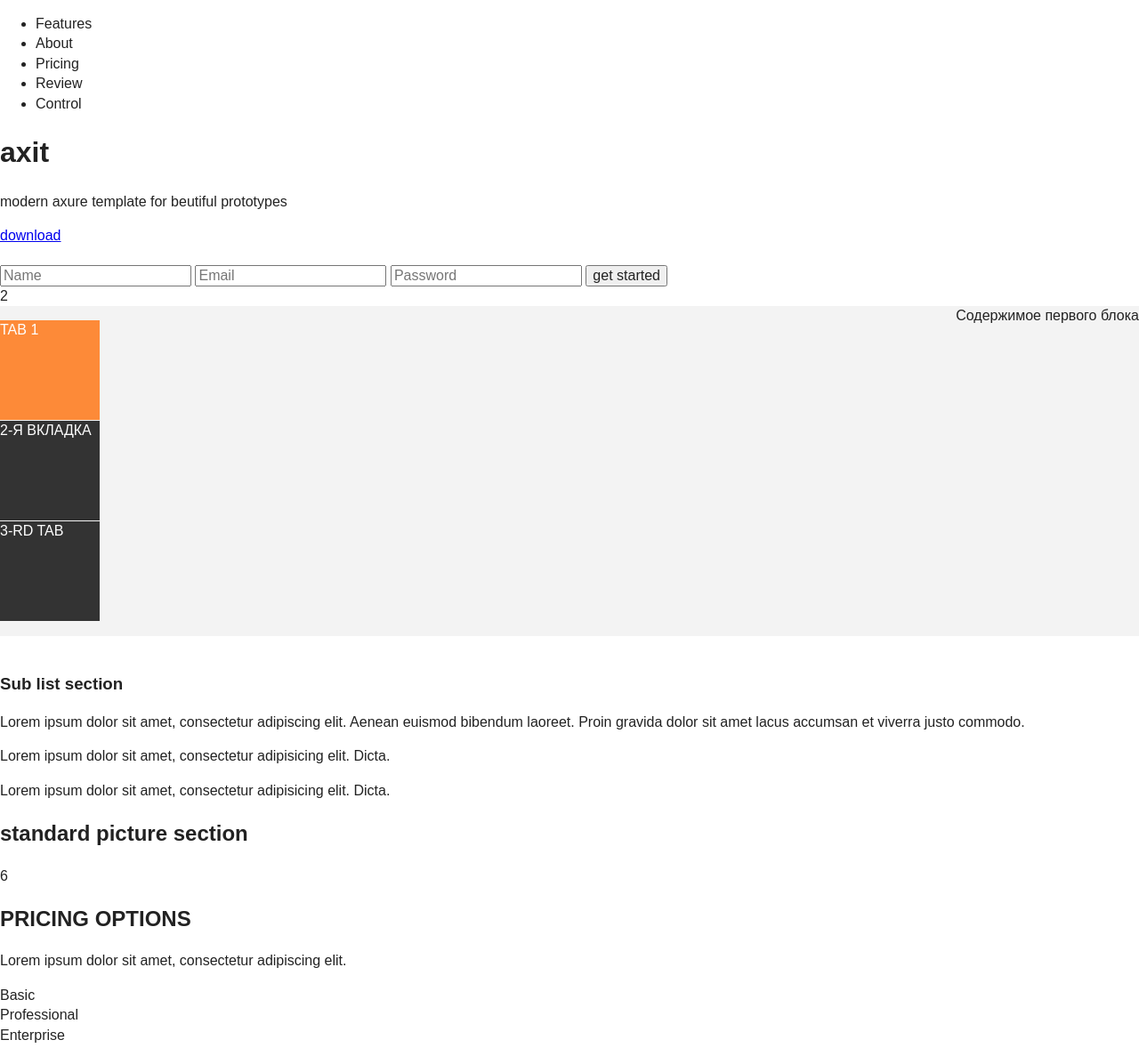
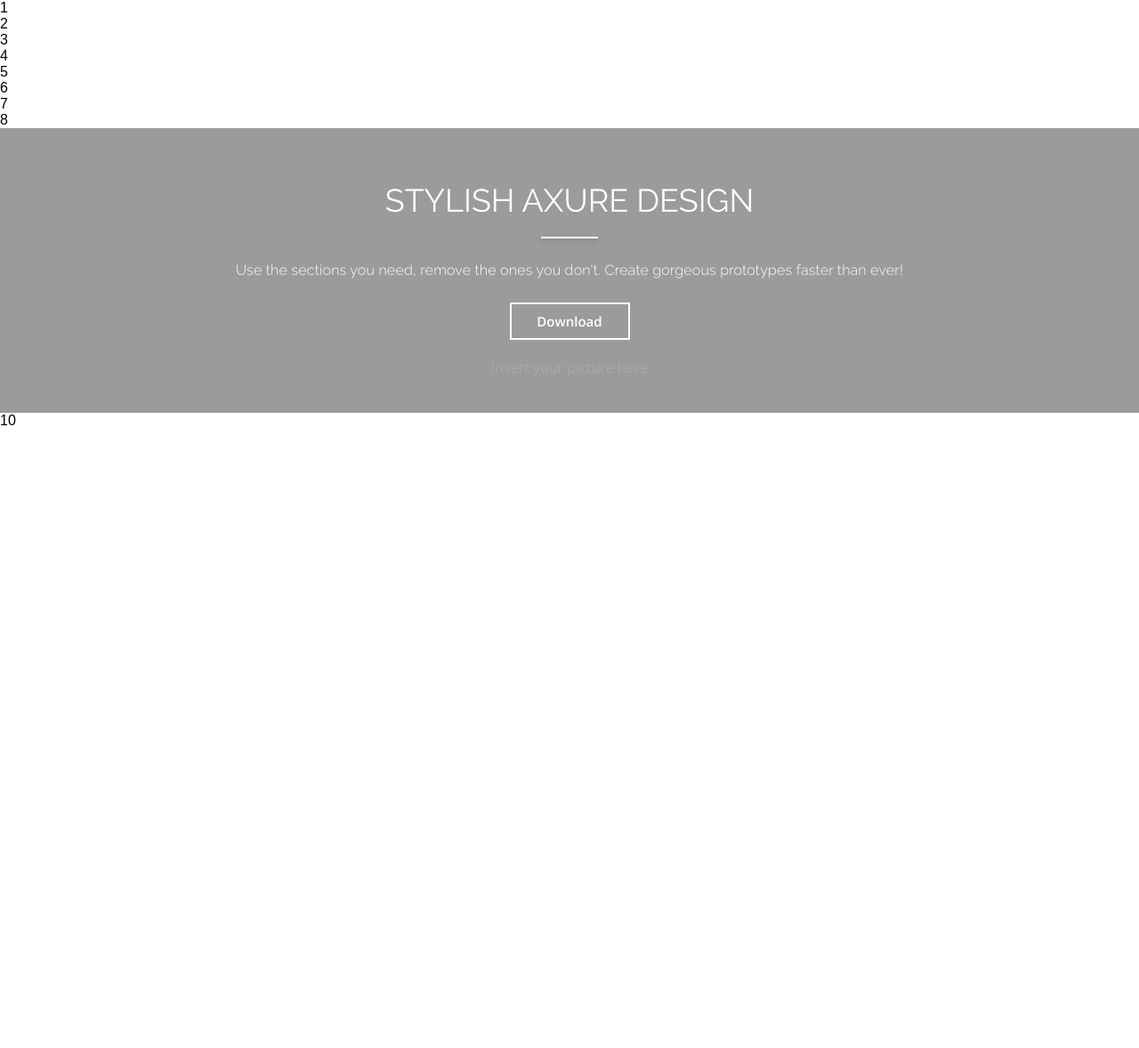
Before and after one commit to BeetrootClass/beetrootclass.github.io, a plain HTML site: page index.html in a window 1280 px wide. Shown: the top 1178 px of the page at 89% size. After the commit the page ends 800 px from the top, so only its background shows below. Drawn offline with nearby package versions, Linux system fonts and the light colour scheme; files that its build step writes are made by us from their sources.

Commit message:
version_saturday

```diff
--- /dev/null
+++ b/css/style.css
@@ -0,0 +1,76 @@
+.container-wrapper-background {
+	background-color: #9b9b9b;
+    min-height: 320px;
+	padding: 0;
+}
+.container-custom_9 {
+	width: 1123px;
+    padding: 0;
+    margin: 0 auto;
+}
+.section-stylish-header {
+	padding-top: 60px;
+}
+.section-stylish-header h3 {
+	font-family: Raleway;
+	text-transform: uppercase;
+	color: white;
+	font-size: 36px;
+	font-weight: 400;
+	text-align: center;
+	margin: 0;
+}
+.section-stylish-header h3::after {
+	content: "";
+	display: block;
+	background-image: url(../img/divider.png);
+	width: 74px;
+	height: 16px;
+	text-align: center;
+	margin: 16px auto;
+	padding: 0;
+}
+.section-stylish-slogan {
+	text-align: center;
+}
+.section-stylish-slogan span {
+	font-family: Raleway;
+	color: white;
+	font-size: 16px;
+	font-weight: 300;
+	letter-spacing: 0.2px;
+	text-align: center;
+	margin: 0;
+}
+.section-stylish-button {
+	text-align: center;
+	margin-top: 27px;
+}
+.section-stylish-button .section-stylish-press {
+	background-color: transparent;
+	color: white;
+	border: 2px solid white;
+	width: 135px;
+	height: 42px;
+}
+.section-stylish-button .section-stylish-press:hover {
+  background-color: grey;
+}
+.section-stylish-button .section-stylish-press a {
+	font-family: 'Open Sans', sans-serif;
+	font-weight: 600;
+	color: white;
+	font-size: 15px;
+	text-decoration: none;
+}
+.section-stylish-link {
+	margin-top: 20px;
+	text-align: center;
+}
+.section-stylish-link a {
+	font-family: 'Open Sans', sans-serif;
+	font-weight: 300;
+	color: darkgrey;
+	font-size: 16px;
+	text-decoration: none;
+}
--- a/index.html
+++ b/index.html
@@ -1,152 +1,57 @@
-<!doctype html>
-<html class="no-js" lang="">
-
-<head>
+<!DOCTYPE html>
+<!-- saved from url=(0050)file:///C:/beet/beetrootclass.github.io/index.html -->
+<html class="no-js" lang=""><head><meta http-equiv="Content-Type" content="text/html; charset=UTF-8">
     <meta charset="utf-8">
     <meta http-equiv="X-UA-Compatible" content="IE=edge,chrome=1">
     <title></title>
     <meta name="description" content="">
     <meta name="viewport" content="width=device-width, initial-scale=1">
-    <link rel="apple-touch-icon" href="apple-touch-icon.png">
-    <link rel="stylesheet" href="css/normalize.min.css">
-    <link rel="stylesheet" href="css/main.css">
-    <script type="text/javascript" src="http://ajax.googleapis.com/ajax/libs/jquery/1.11.1/jquery.min.js"></script>
-    <script type="text/javascript" src="js/main.js"></script>
+    <link rel="apple-touch-icon" href="file:///C:/beet/beetrootclass.github.io/apple-touch-icon.png">
+    <link href="./index2_files/css" rel="stylesheet" type="text/css">
+    <link href="./index2_files/css(1)" rel="stylesheet" type="text/css">
+    <link rel="stylesheet" href="./index2_files/normalize.min.css">
+    <link rel="stylesheet" href="./index2_files/main.css">
+    <link rel="stylesheet" href="css/style.css">
+	<link href='https://fonts.googleapis.com/css?family=Raleway:400,300' rel='stylesheet' type='text/css'>
+	<link href='https://fonts.googleapis.com/css?family=Open+Sans:400,600' rel='stylesheet' type='text/css'>
 </head>
 
 <body>
     <!--[if lt IE 8]>
             <p class="browserupgrade">You are using an <strong>outdated</strong> browser. Please <a href="http://browsehappy.com/">upgrade your browser</a> to improve your experience.</p>
         <![endif]-->
-    <header class="header">
-        <div class="header__logo">
-        </div>
-        <nav class="header__site-navigation">
-            <ul class="site-navigation">
-                <li class="site-navigation__item">
-                    <a class="site-navigation__link">Features</a>
-                </li>
-                <li class="site-navigation__item">
-                    <a class="site-navigation__link">About</a>
-                </li>
-                <li class="site-navigation__item">
-                    <a class="site-navigation__link">Pricing</a>
-                </li>
-                <li class="site-navigation__item">
-                    <a class="site-navigation__link">Review</a>
-                </li>
-                <li class="site-navigation__item">
-                    <a class="site-navigation__link">Control</a>
-                </li>
-            </ul>
-        </nav>
-    </header>
+    <header></header>
     <main>
-        <section class="block_axit">
-            <p class="item_picture_here"></p>
-            <div class="item_slogan_axit">
-                <h1 class="title-axit">axit</h1>
-                <p class="text_slogan">modern axure template for beutiful prototypes</p>
-                <p class="text_modlogan"></p>
-                <p class="download"><a href="#">download</a></p>
+        <section>1</section>
+        <section>2</section>
+        <section>3</section>
+        <section>4</section>
+        <section>5</section>
+        <section>6</section>
+        <section>7</section>
+        <section>8</section>
+        <section class="custom_9">
+          <div class="container-wrapper-background">
+            <div class="container-custom_9">
+              <div class="section-stylish-header">
+                <h3>stylish axure design</h3>
+              </div>
+              <div class="section-stylish-slogan">
+                <span>Use the sections you need, remove the ones you don't. Create gorgeous prototypes faster than ever!</span>
+              </div>
+              <div class="section-stylish-button">
+                <button class="section-stylish-press" title="Download now!">
+                  <a href="index.html" target="_self">Download</a>
+                </button>
+              </div>
+			  <div class="section-stylish-link">
+			    <a href="index.html" target="_self" title="Please, insert!">Insert your picture here</a>
+			  </div>
             </div>
-            <div class="right_block_form">
-                <h4 class="title_form"></h4>
-                <form action="#" method="get">
-                    <input type="text" placeholder="Name">
-                    <input type="text" placeholder="Email">
-                    <input class="password" type="text" placeholder="Password">
-                    <input class="submit" type="submit" value="get started">
-                </form>
-            </div>
+          </div>
         </section>
-        <section>2</section>
-        <section class="section-tabs clear">
-            <div class="tabs">
-
-                <ul class="tabs__caption">
-                    <li class="tab-name active">Tab 1</li>
-                    <li class="tab-name">2-я вкладка</li>
-                    <li class="tab-name">3-rd tab</li>
-                </ul>
-                <div class="slide-block tabs__content active">
-                    Содержимое первого блока
-                </div>
-
-                <div class="slide-block tabs__content">
-                    Содержимое второго блока
-                </div>
-                <div class="slide-block tabs__content">
-                    Content of third block
-                </div>
-            </div>
-        </section>
-        <section class="sub-list">
-            <div class="container">
-                <a href="#"><img src="" alt="" class="sub-list__img"></a>
-                <div class="sub-list__text">
-                    <h3 class="section-name">
-                    Sub list section
-                </h3>
-                    <p class="sub-list__description">
-                        Lorem ipsum dolor sit amet, consectetur adipiscing elit. Aenean euismod bibendum laoreet. Proin gravida dolor sit amet lacus accumsan et viverra justo commodo.
-                    </p>
-                    <p class="sub-list__item">Lorem ipsum dolor sit amet, consectetur adipisicing elit. Dicta.</p>
-                    <p class="sub-list__item">Lorem ipsum dolor sit amet, consectetur adipisicing elit. Dicta.</p>
-                </div>
-            </div>
-        </section>
-        <section class="standard-picture">
-            <div class="content">
-                <h2>standard picture section</h2>
-            </div>
-        </section>
-        <section>6</section>
-        <section>
-            <div class="container">
-                <div class="title">
-                    <h2>PRICING OPTIONS</h2>
-                    <div class="line"></div>
-                    <p>Lorem ipsum dolor sit amet, consectetur adipiscing elit.</p>
-                </div>
-                <div class="price">
-                    <div class="basic">
-                        <div class="price_title">Basic</div>
-                    </div>
-                    <div class="professional">
-                        <div class="price_title">Professional</div>
-                    </div>
-                    <div class="enterprise">
-                        <div class="price_title">Enterprise</div>
-                    </div>
-                </div>
-        </section>
-        <section class="our-customers">
-            <h2 class="our-customers__title">What our customers are saying</h2>
-            <h2 class="our-customers__descriprion">Lorem ipsum dolor sit amet, consectetur adipisicing elit.</h2>
-        </section>
-        <section>
-            <div class="main-wrapper">
-                <h3>stylish axure design</h3>
-            </div>
-        </section>
-        <section class="contacts">
-            <h3>contact us</h3>
-            <p>Lorem ipsum dolor sit amet, consecteur adipiscing elit.</p>
-            <form>
-                <div class="left-side-contacts">
-                    <input type="text" name="Name" placeholder="Name" />
-                    <input type="email" name="Email" placeholder="Email" />
-                    <input type="text" name="Subject" placeholder="Subject" />
-                </div>
-                <div class="right-side-contacts">
-                    <textarea placeholder="Message"></textarea>
-                </div>
-                <button type="submit">Send Message</button>
-            </form>
-        </section>
+        <section>10</section>
     </main>
     <footer></footer>
-</body>
-
+  </body>
 </html>
```
Also changed, not shown: img/divider.png (added).
